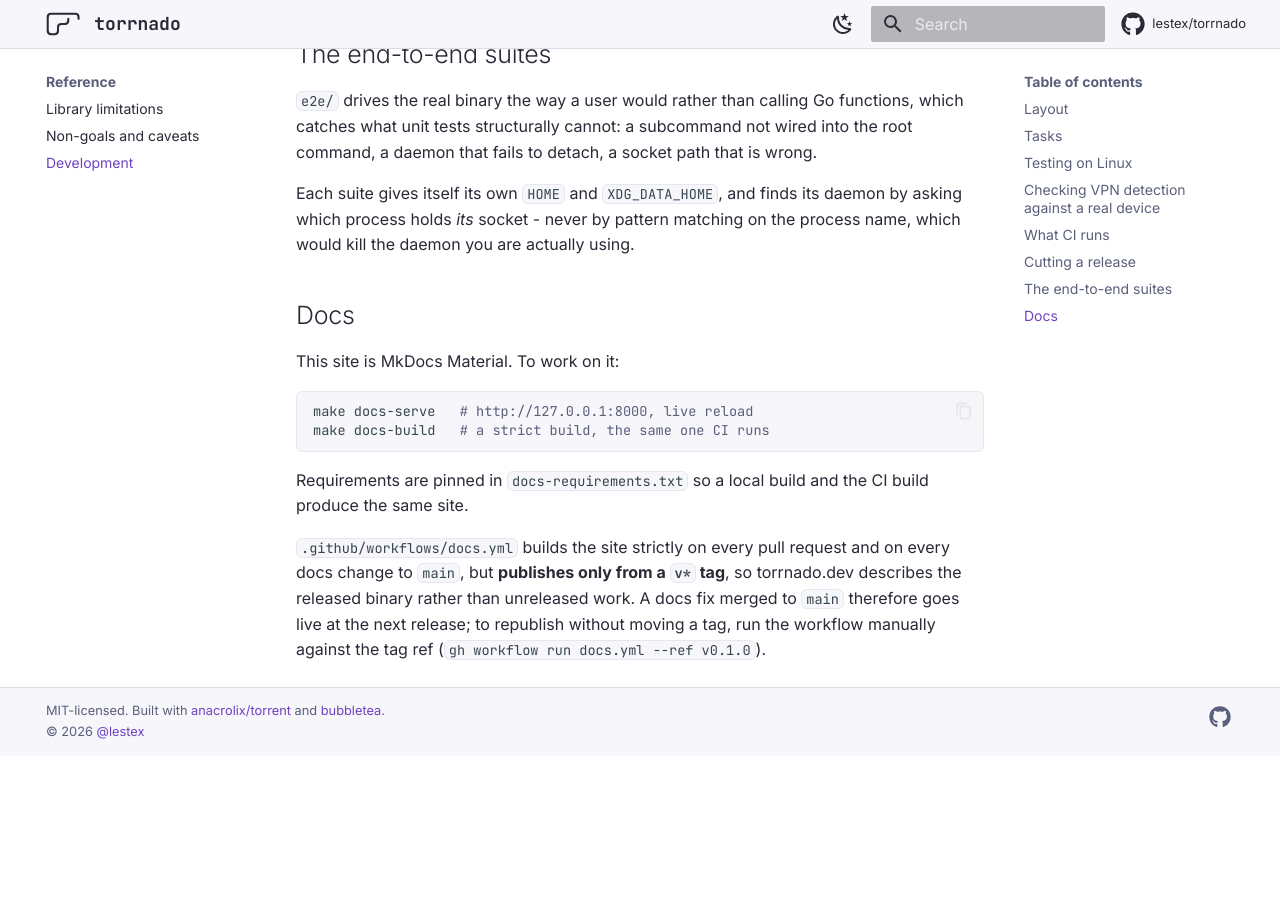
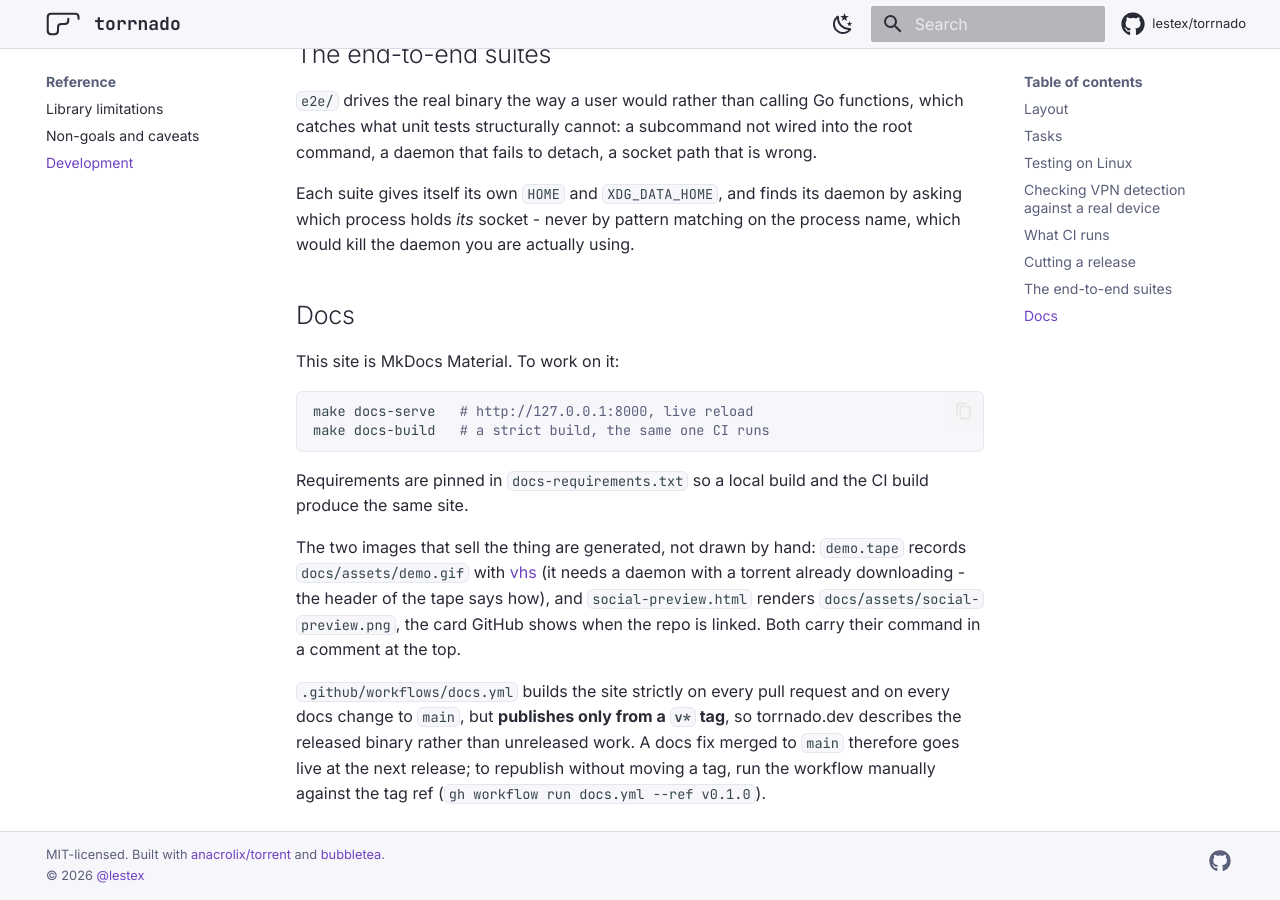
Before and after one commit to lestex/torrnado, an MkDocs documentation site: the page built from docs/reference/development.md, in a window 1280 px wide and 900 px high, scrolled down 3572 px. Built offline with MkDocs 1.6.1 and Material for MkDocs 9.7.7, drawn with Linux system fonts in a browser that asks for light colours; comment, search, counter and statistics services are not loaded; before the commit the page ends 4328 px from its top, so only the background shows below that.

Commit message:
docs: a recorded demo and a social preview card
The README opened with hand-drawn ASCII of a TUI nobody had seen move,
and every link to the repo rendered as GitHub's grey gradient.

demo.gif is a real 24-second session against a live swarm: the CLI
listing a torrent, the interface attaching to the same daemon, the detail
pane cycling pieces and peers, the keybind screen, then quitting back to
a shell where the download is still going - which is the one thing this
program is for. Recorded with vhs from a checked-in tape, so it can be
re-recorded after a UI change rather than redrawn.

social-preview.png is the card for Settings > Social preview, rendered
from HTML at exactly 1280x640 with headless Chrome. A thumbnailer will
not do: it letterboxes the page into a square and clips the right edge.

Both generators carry their command at the top and are described under
Docs in the development reference.

```diff
--- a/docs/reference/development.md
+++ b/docs/reference/development.md
@@ -179,6 +179,13 @@ make docs-build   # a strict build, the same one CI runs
 Requirements are pinned in `docs-requirements.txt` so a local build and
 the CI build produce the same site.
 
+The two images that sell the thing are generated, not drawn by hand:
+`demo.tape` records `docs/assets/demo.gif` with [vhs](https://github.com/charmbracelet/vhs)
+(it needs a daemon with a torrent already downloading - the header of the
+tape says how), and `social-preview.html` renders
+`docs/assets/social-preview.png`, the card GitHub shows when the repo is
+linked. Both carry their command in a comment at the top.
+
 `.github/workflows/docs.yml` builds the site strictly on every pull request
 and on every docs change to `main`, but **publishes only from a `v*` tag**,
 so torrnado.dev describes the released binary rather than unreleased work.
```
Also changed, not shown: README.md (+1 -14 lines), docs/index.md (+6 -4 lines), social-preview.html (added, +53 -0 lines), docs/assets/demo.gif (added), docs/assets/social-preview.png (added), 1 other file.
